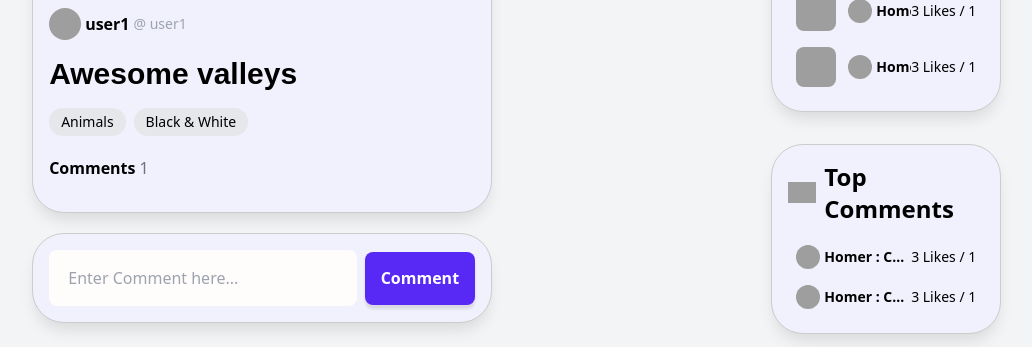
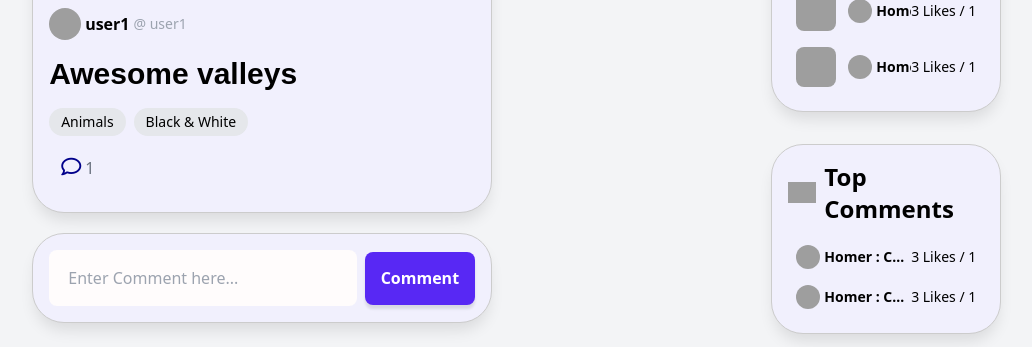
Before and after one commit to Collincehals/Django_social_app, a Django app: page /post/772e1222-1ff1-445e-91e2-e17ea7409068/ in a window 1280 px wide. Shown: the part 853-1200 px from the top of the page, without its empty margins (74-1106 px from the left). Run offline with Django 4.2, Linux system fonts and the light colour scheme; data comes from the database, SQL or seed files in the repository; both versions use the stored data as it was after the commit; some libraries are stand-ins or nearby versions; some web fonts are replaced; grey boxes are pictures that could not be loaded.

Commit message:
static files settings updated

```diff
--- a/a_core/a_core/settings.py
+++ b/a_core/a_core/settings.py
@@ -143,8 +143,6 @@ STATIC_URL = 'static/'
 STATICFILES_DIRS= [BASE_DIR / 'static']
 
 
-
-
 MEDIA_URL = 'media/'
 MEDIA_ROOT = BASE_DIR / 'media'
 
--- a/a_core/posts_app/templates/a_posts/home.html
+++ b/a_core/posts_app/templates/a_posts/home.html
@@ -27,8 +27,8 @@
                 </div>
                 <div style="display: flex; flex-wrap:wrap;justify-content:flex-start; gap:30px;">
                         {% if post.comments.count %}
-                        <p><a class="font-bold hover:underline" href="{% url 'view-post' post.id %}">
-                        Comments<span class="font-light text-gray-500 ml-1">{{ post.comments.count }}</span></a>
+                        <p><a class="font-bold hover:underline ml-2" href="{% url 'view-post' post.id %}">
+                        <i style="color:darkblue;font-size:20px;" class="fa-regular fa-comment"></i><span class="font-light text-gray-500 ml-1">{{ post.comments.count }}</span></a>
                         </p>
                         {% else %}
                         <p style="font-weight:600;color: darkblue;text-decoration: underline;"><a href="{% url 'view-post' post.id %}">Add Comment</a></p>
--- a/a_core/posts_app/templates/a_posts/notes.html
+++ b/a_core/posts_app/templates/a_posts/notes.html
@@ -21,7 +21,7 @@
         {{ note.description|linebreaksbr }}
     </div>
     <div style="display: flex; flex-wrap: wrap;justify-content: flex-start; gap:30px;align-items: center;">
-        <p><a class="font-bold hover:underline" href="">Comments<span class="font-light text-gray-500 ml-1">3</span></a>
+        <p><a class="font-bold hover:underline" href=""><i style="color:darkblue;font-size:20px;" class="fa-regular fa-comment"></i><span class="font-light text-gray-500 ml-1">3</span></a>
         </p>
 
         {% include 'snippets/notes_likes.html' %}
--- a/a_core/posts_app/templates/a_posts/post_page.html
+++ b/a_core/posts_app/templates/a_posts/post_page.html
@@ -24,8 +24,8 @@
         </div>
         <div style="display: flex; flex-wrap: wrap;justify-content: flex-start; align-items: center;gap:30px;">
             {% if post.comments.count %}
-            <p><a class="font-bold hover:underline" href="">
-                Comments<span class="font-light text-gray-500 ml-1">{{ post.comments.count }}</span></a>
+            <p><a class="font-bold hover:underline ml-3" href="">
+                <i style="color:darkblue;font-size:20px;" class="fa-regular fa-comment"></i><span class="font-light text-gray-500 ml-1">{{ post.comments.count }}</span></a>
                 </p>
                 {% else %}
                 <p style="font-weight:600;color: darkblue;text-decoration: underline;"><a href="{% url 'view-post' post.id %}">Add Comment</a></p>
--- a/a_core/posts_app/templates/base.html
+++ b/a_core/posts_app/templates/base.html
@@ -1,12 +1,13 @@
 <!DOCTYPE html>
 <html lang="en">
 <head>
+    {% load static %}
     <meta charset="UTF-8">
     <meta http-equiv="X-UA-Compatible" content="IE=edge">
     <meta name="viewport" content="width=device-width, initial-scale=1.0">
     <title>{% block title %}Colltech Gallery{% endblock %}</title>
     <link rel="stylesheet" href="https://cdnjs.cloudflare.com/ajax/libs/font-awesome/6.4.2/css/all.min.css" integrity="sha512-z3gLpd7yknf1YoNbCzqRKc4qyor8gaKU1qmn+CShxbuBusANI9QpRohGBreCFkKxLhei6S9CQXFEbbKuqLg0DA==" crossorigin="anonymous" referrerpolicy="no-referrer" />
-    <link rel="shortcut icon" type="image/png" href="/media/icons/logo-home.png">
+    <link rel="shortcut icon" type="image/png" href="{% static 'icons/logo-home.png' %}">
     <link rel="preconnect" href="https://fonts.googleapis.com">
     <link rel="preconnect" href="https://fonts.gstatic.com" crossorigin>
     <link href="https://fonts.googleapis.com/css2?family=Lobster&display=swap" rel="stylesheet">
--- a/a_core/posts_app/templates/includes/header.html
+++ b/a_core/posts_app/templates/includes/header.html
@@ -1,8 +1,9 @@
+{% load static %}
 <header x-data="{ mobilenavOpen: false }" class="md:flex items-center justify-between [&>*]:px-8 bg-gray-800 h-20 text-white sticky top-0 z-40">
     <div class="flex items-center justify-between h-20">
         <logo>
             <a class="flex items-center gap-1" href="/">
-                <img  id="logo-home" class="w-9 -mt-1" src="/media/icons/logo-home.png">
+                <img  id="logo-home" class="w-9 -mt-1" src="{% static 'icons/logo-home.png' %}">
                 <span id="heading-home" class="text-lg font-bold">Colltech Gallery</span>
             </a>
         </logo>
--- a/a_core/posts_app/templates/snippets/notes_likes.html
+++ b/a_core/posts_app/templates/snippets/notes_likes.html
@@ -6,9 +6,9 @@
         hx-target="closest div"
         hx-swap="outerHTML">
         {% if user in note.likes.all %}
-        <img width="21px" src="/media/icons/redheart.png">
+        <i style="font-size:19px;" class="fa-regular fa-thumbs-up text-red-500"></i>
         {% else %}
-        <img width="21px" src="/media/icons/whiteheart.png">
+        <i style="font-size:19px;" class="fa-regular fa-thumbs-up text-blue-900 hover:text-red-600"></i>
         {% endif %}
         </a>
         {{ note.likes.count }}
--- a/a_core/posts_app/templates/snippets/post_comment_reply_likes.html
+++ b/a_core/posts_app/templates/snippets/post_comment_reply_likes.html
@@ -1,15 +1,14 @@
 <div>
     {% if user.is_authenticated %}
-        {% load static %}
         <p style='display:flex; flex-wrap:wrap; gap:10px;cursor:pointer'>
             <a
             hx-get="{% url 'like-post-comment-reply' reply.id %}"
             hx-target="closest div"
             hx-swap="outerHTML">
             {% if user in reply.likes.all %}
-            <img width="19" src="{% static 'icons/redheart.png' %}">
+            <i style="font-size:19px;" class="fa-regular fa-thumbs-up text-red-500"></i>
             {% else %}
-            <img width="19" src="{% static 'icons/whiteheart.png' %}">
+            <i style="font-size:19px;" class="fa-regular fa-thumbs-up text-blue-900 hover:text-red-600"></i>
             {% endif %}</a>
             {{ reply.likes.count }}
         </p>
--- a/a_core/posts_app/templates/snippets/posts_comment_likes.html
+++ b/a_core/posts_app/templates/snippets/posts_comment_likes.html
@@ -1,15 +1,14 @@
 <div>
     {% if user.is_authenticated %}
-        {% load static %}
         <p style='display:flex; flex-wrap:wrap; gap:10px;cursor:pointer'>
             <a
             hx-get="{% url 'like-post-comment' comment.id %}"
             hx-target="closest div"
             hx-swap="outerHTML">
             {% if user in comment.likes.all %}
-            <img width="19" src="{% static 'icons/redheart.png' %}">
+            <i style="font-size:19px;" class="fa-regular fa-thumbs-up text-red-500"></i>
             {% else %}
-            <img width="19" src="{% static 'icons/whiteheart.png' %}">
+            <i style="font-size:19px;" class="fa-regular fa-thumbs-up text-blue-900 hover:text-red-600"></i>
             {% endif %}</a>
             {{ comment.likes.count }}
         </p>
--- a/a_core/posts_app/templates/snippets/posts_likes.html
+++ b/a_core/posts_app/templates/snippets/posts_likes.html
@@ -1,15 +1,14 @@
 <div>
 {% if user.is_authenticated %}
-{% load static %}
     <p style='display:flex; gap:10px;cursor:pointer; align-items: center;'>
         <a
         hx-get="{% url 'like-post' post.id %}"
         hx-target="closest div"
         hx-swap="outerHTML">
         {% if user in post.likes.all %}
-        <img width="19" src="{% static 'icons/redheart.png' %}">
+        <i style="font-size:19px;" class="fa-regular fa-thumbs-up text-red-500"></i>
         {% else %}
-        <img width="19" src="{% static 'icons/whiteheart.png' %}">
+        <i style="font-size:19px;" class="fa-regular fa-thumbs-up text-blue-900 hover:text-red-600"></i>
         {% endif %}</a>
         {{  post.likes.count }}
     </p>
```
Also changed, not shown: a_core/db.sqlite3, a_core/static/icons/redheart.png (deleted), a_core/static/icons/whiteheart.png (deleted).
